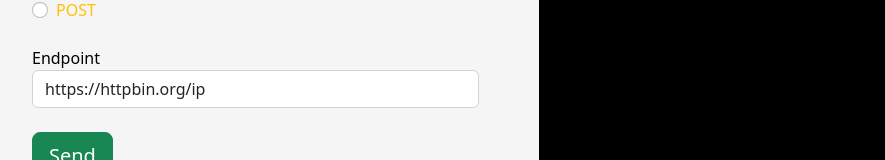
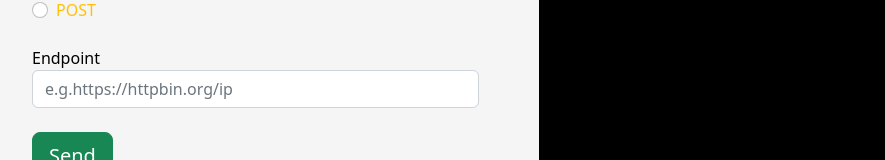
Before and after one commit to vincemaina/http-request-tool, a Next.js app: page / in a window 1280 px wide. Shown: the part 258-418 px from the top of the page, without its empty margins (4-889 px from the left). Built offline with nearby package versions, Linux system fonts and the light colour scheme.

Commit message:
Removing prefilled endpoint val

```diff
--- a/src/pages/index.js
+++ b/src/pages/index.js
@@ -86,7 +86,7 @@ export default function Home() {
                             <div className={"text-start mb-3"}>
                                 <label htmlFor={"input-endpoint"}>Endpoint</label>
                                 <input type={"url"} id={"input-endpoint"} className={"form-control"}
-                                       placeholder={"e.g. https://api.host.com/path"} value={"https://httpbin.org/ip"} required/>
+                                       placeholder={"e.g.https://httpbin.org/ip"} required/>
                             </div>
 
                             {/* Message input */}
```
